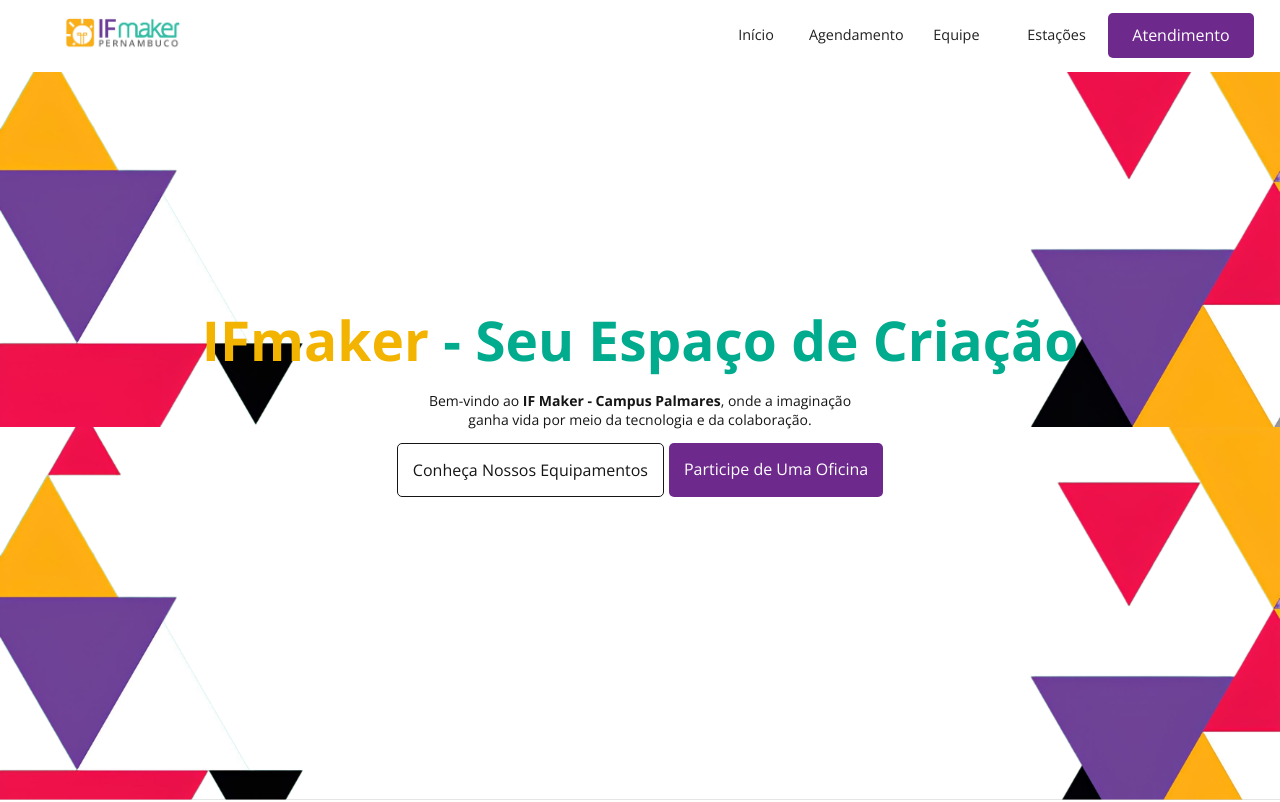
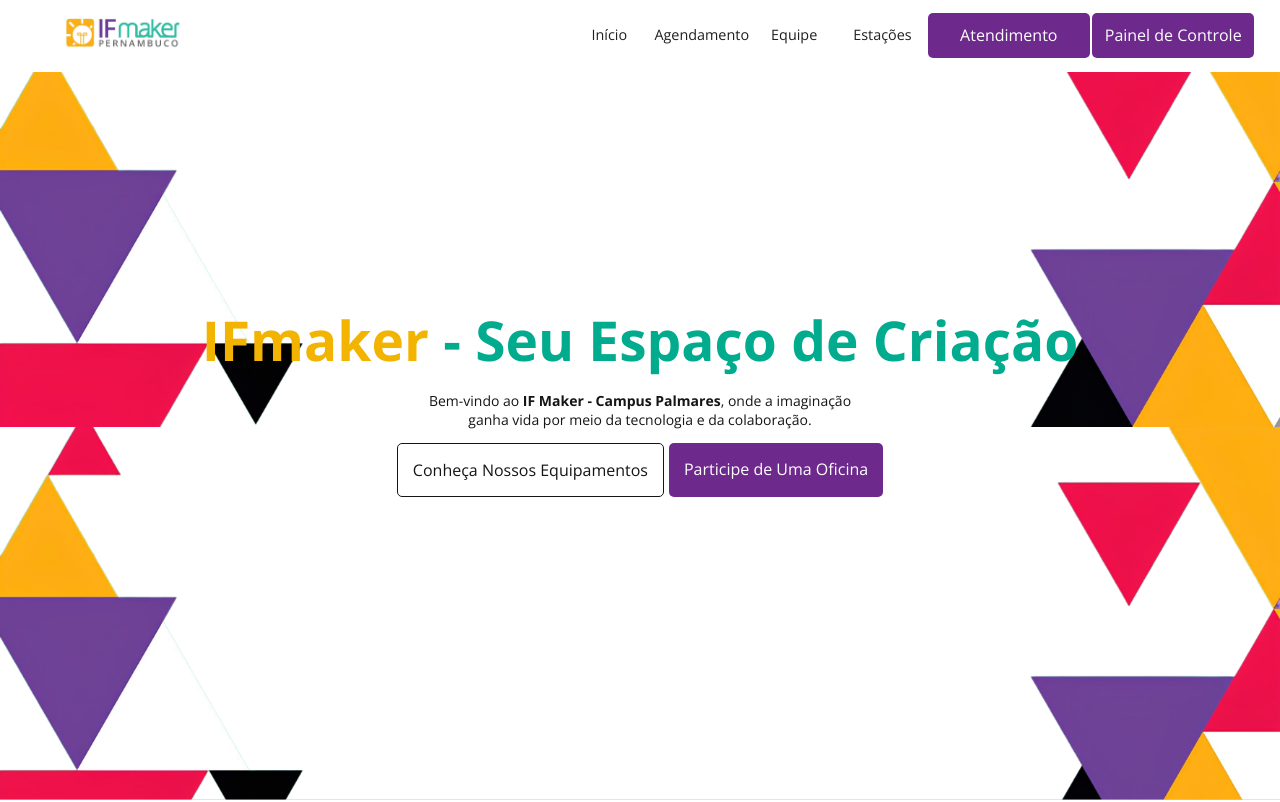
Before and after one commit to ItaloGLS/front-ifmakerlogin, a React (Create React App) app: page / in a window 1280 px wide. Shown: the top 802 px of the page. Built offline with nearby package versions, Linux system fonts and the light colour scheme.

Commit message:
adiciona botas painel de controle

```diff
--- a/package.json
+++ b/package.json
@@ -1,6 +1,7 @@
 {
   "name": "ifmaker_front",
   "version": "0.1.0",
+  "homepage": ".",
   "private": true,
   "dependencies": {
     "@testing-library/jest-dom": "^5.17.0",
--- a/src/components/components.tsx
+++ b/src/components/components.tsx
@@ -67,6 +67,7 @@
         <a className="navlink" href="/equipe">Equipe</a>
         <a className="navlink" id="nav  ref1" href="/">Estações</a>
         <a id="navref2" href="/">Atendimento</a>
+        <a id="navref2"  href="/paineldecontrole">Painel de Controle</a>
       </div>
     </nav>
   );
```
Also changed, not shown: 1 other file (tests, documents, lock files or other folders).
